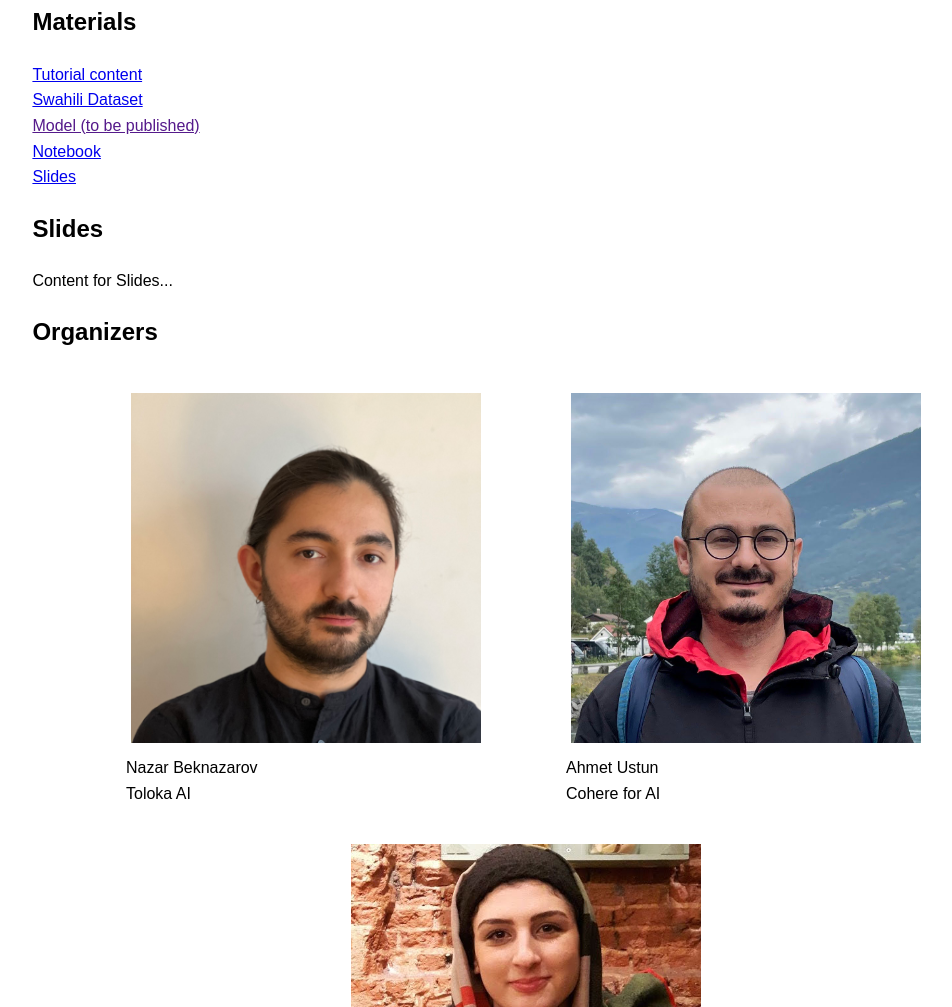
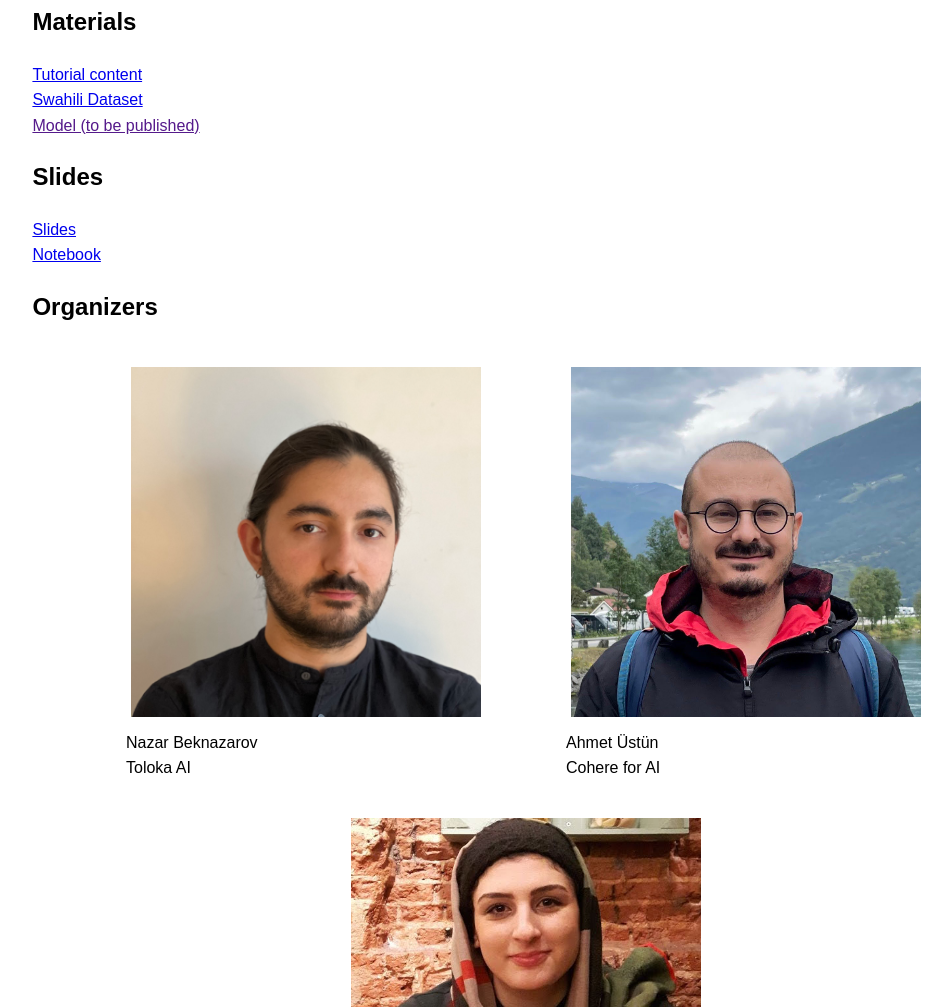
Before and after one commit to AligningLLMtoLRL/AligningLLMtoLRL.github.io, a plain HTML site: page index.html in a window 1280 px wide. Shown: the part 423-1430 px from the top of the page, without its empty margins (114-1066 px from the left). Drawn offline with Linux system fonts and the light colour scheme.

Commit message:
Update index.html

```diff
--- a/index.html
+++ b/index.html
@@ -52,13 +52,6 @@
         </div>
     </header>
 
-<!--     <section id="showcase">
-        <div class="container">
-            <h1>Welcome to the Tutorial</h1>
-            <p>This is a basic guide to get you started.</p>
-        </div>
-    </section> -->
-
     <section id="main">
         <div class="container">
             <article id="introduction">
@@ -71,15 +64,15 @@
                 <h2>Materials</h2>
                 <a href="https://github.com/AligningLLMtoLRL/AligningLLMtoLRL.github.io/blob/main/materials/tutorial.pdf">Tutorial content</a><br>
                 <a href="https://github.com/AligningLLMtoLRL/AligningLLMtoLRL.github.io/blob/main/materials/Dataset.zip">Swahili Dataset</a><br>
-                <a href="">Model (to be published)</a><br>
-                <a href="https://github.com/AligningLLMtoLRL/AligningLLMtoLRL.github.io/blob/main/materials/Notebook.ipynb">Notebook</a><br>
-                <a href="https://github.com/AligningLLMtoLRL/AligningLLMtoLRL.github.io/blob/main/materials/Slides.pdf">Slides</a>
+                <a href="">Model (to be published)</a>
+
 
             </article>
 
             <article id="slides">
                 <h2>Slides</h2>
-                <p>Content for Slides...</p>
+                <a href="https://github.com/AligningLLMtoLRL/AligningLLMtoLRL.github.io/blob/main/materials/Slides.pdf">Slides</a><br>
+                <a href="https://github.com/AligningLLMtoLRL/AligningLLMtoLRL.github.io/blob/main/materials/Notebook.ipynb">Notebook</a>
             </article>
 
             <article id="organizers">
@@ -92,7 +85,7 @@
 
                     <figure>
                         <img src="imgs/ahmet.jpg" alt="Ahmet U ̈stu ̈n", class="organizer-photo">
-                        <figcaption>Ahmet Ustun <br> Cohere for AI</figcaption>
+                        <figcaption>Ahmet Üstün <br> Cohere for AI</figcaption>
                     </figure>
 
                     <figure>
```
